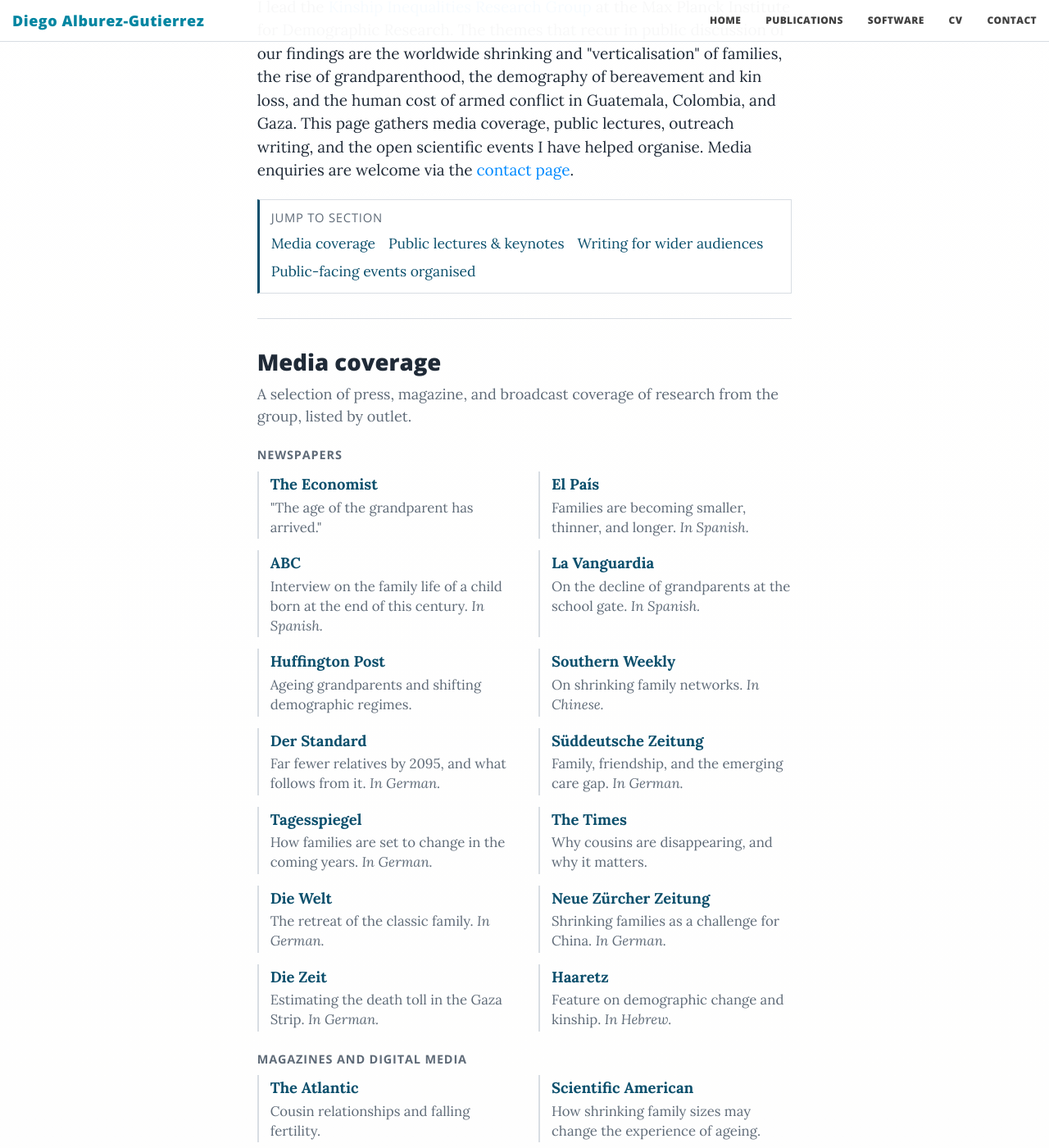
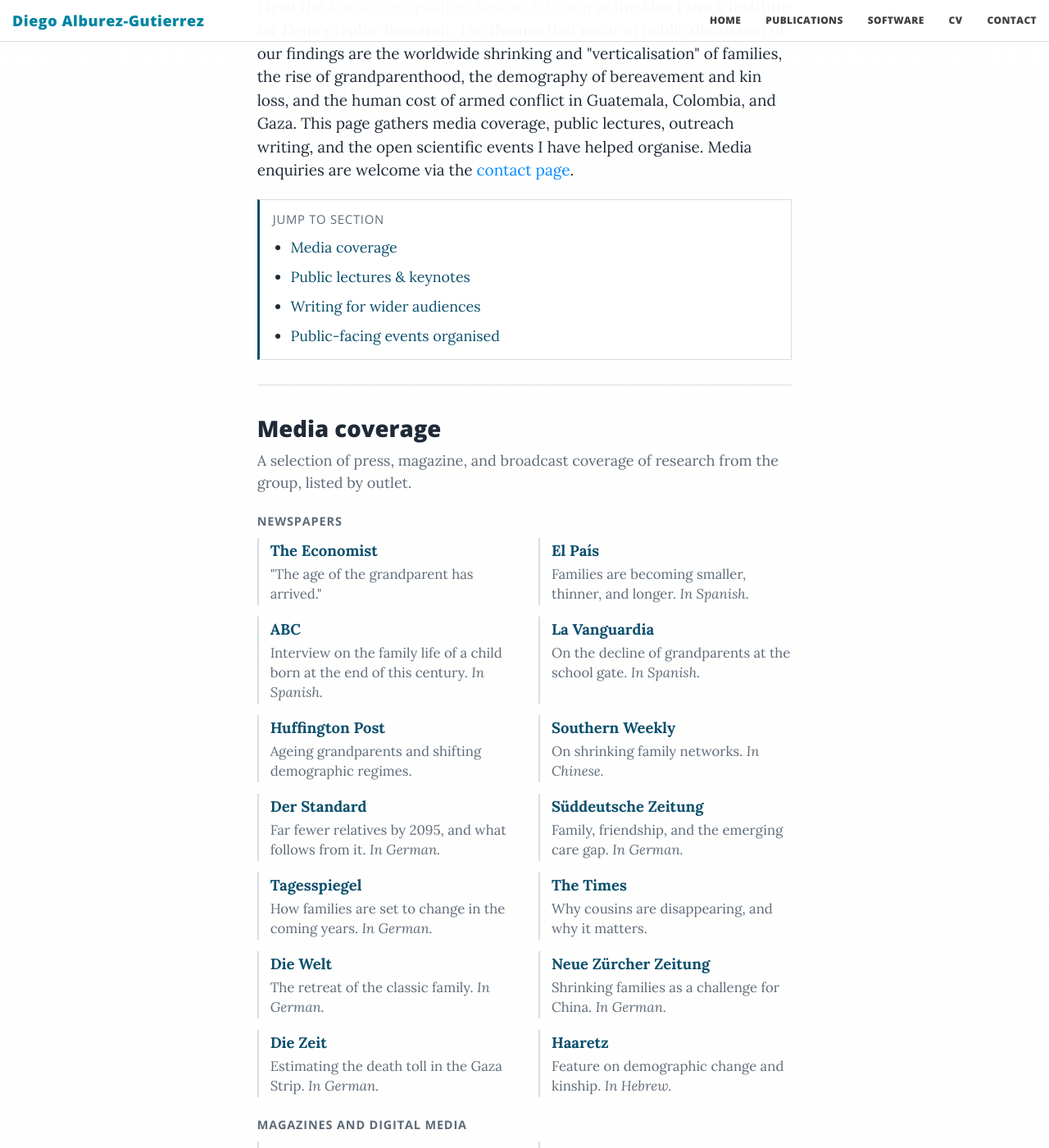
Before and after one commit to alburezg/alburezg.github.io, a Jekyll site: the page built from public-engagement.md, in a window 1280 px wide and 1400 px high, scrolled down 619 px. Shown: the whole window at 82% size. Built offline with Jekyll 4.4.1, drawn with Linux system fonts in a browser that asks for light colours; nearby versions of some CDN libraries.

Commit message:
Stack jump-to-section links vertically
Laying the table-of-contents links side by side made it ambiguous where
one entry ended and the next began (e.g. "Technical Reports Preprints"
read as one item). Each link now sits on its own bulleted line.

Applies to both pages using the component: publications and the
public engagement preview.

```diff
--- a/css/main.css
+++ b/css/main.css
@@ -806,14 +806,11 @@
 }
 
 .pub-nav {
-  display: flex;
-  flex-wrap: wrap;
-  align-items: baseline;
-  gap: 6px 16px;
+  display: block;
   border: 1px solid var(--line);
   border-left: 3px solid var(--accent);
   background: #fff;
-  padding: 10px 14px;
+  padding: 12px 16px;
   margin-bottom: 24px;
 }
 
@@ -822,23 +819,24 @@
   font-size: 0.78em;
   text-transform: uppercase;
   letter-spacing: 0.05em;
-  margin: 0;
+  margin: 0 0 8px;
   color: var(--muted);
-  white-space: nowrap;
 }
 
 .pub-nav ul {
-  display: flex;
-  flex-wrap: wrap;
-  gap: 4px 16px;
+  display: block;
   margin: 0;
-  padding: 0;
-  list-style: none;
+  padding-left: 1.15em;
+  list-style: disc;
 }
 
 .pub-nav li {
-  margin: 0;
-  font-size: 0.92em;
+  margin: 0 0 5px;
+  font-size: 0.94em;
+}
+
+.pub-nav li:last-child {
+  margin-bottom: 0;
 }
 
 .pub-content .pub-section:first-child {
@@ -941,13 +939,8 @@
   }
 
   .pub-nav {
-    gap: 4px 12px;
-    padding: 9px 12px;
+    padding: 11px 14px;
     margin-bottom: 18px;
-  }
-
-  .pub-nav ul {
-    gap: 4px 12px;
   }
 
   .pkg {
```
